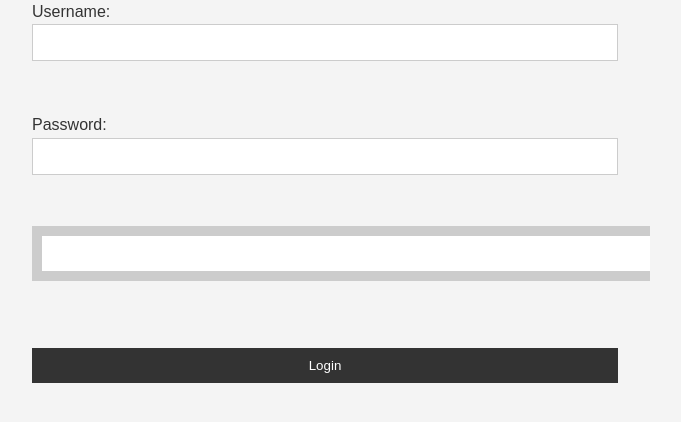
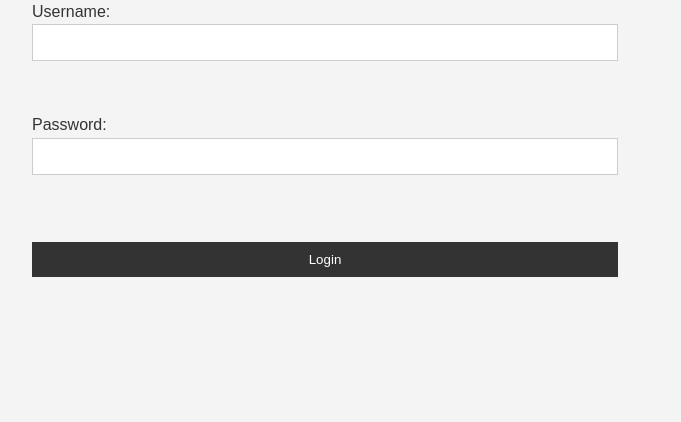
Before and after one commit to ToshikiRen/leaders-socialproject, a Flask app: page / in a window 1280 px wide. Shown: the part 190-612 px from the top of the page, without its empty margins (315-996 px from the left). Run offline with Flask 2, Linux system fonts and the light colour scheme.

Commit message:
Initial deploy

```diff
--- a/static/style.css
+++ b/static/style.css
@@ -48,19 +48,14 @@ img {
 	margin: 1rem 0;
 }
 
-.pw{
+
+input.pw{
 	display: block;
 	width: 100%;
 	padding: 0.4rem;
 	font-size: 1.2rem;
+	-webkit-text-security: disc;
 	border: 1px solid #ccc;
-}
-input[type = "password"]{
-	display: block;
-	width: 650px;
-	padding: 0.4rem;
-	font-size: 1.2rem;
-	border: 10px solid #ccc;
 }
 
 input[type='text'],
--- a/templates/login.html
+++ b/templates/login.html
@@ -14,8 +14,7 @@
         <label for="username">Username:</label>
         <input type="text" id="username" name="username" ><br><br>
         <label for="password">Password:</label>
-        <input type="text" id="password" name="password"><br><br>
-        <input type="password" id="pass" name="pass"><br><br>
+        <input type="password" class = 'pw' id="password" name="password"><br><br>
         <input type="submit" value="Login" class = "btn">
 </form>
     </div>
```
